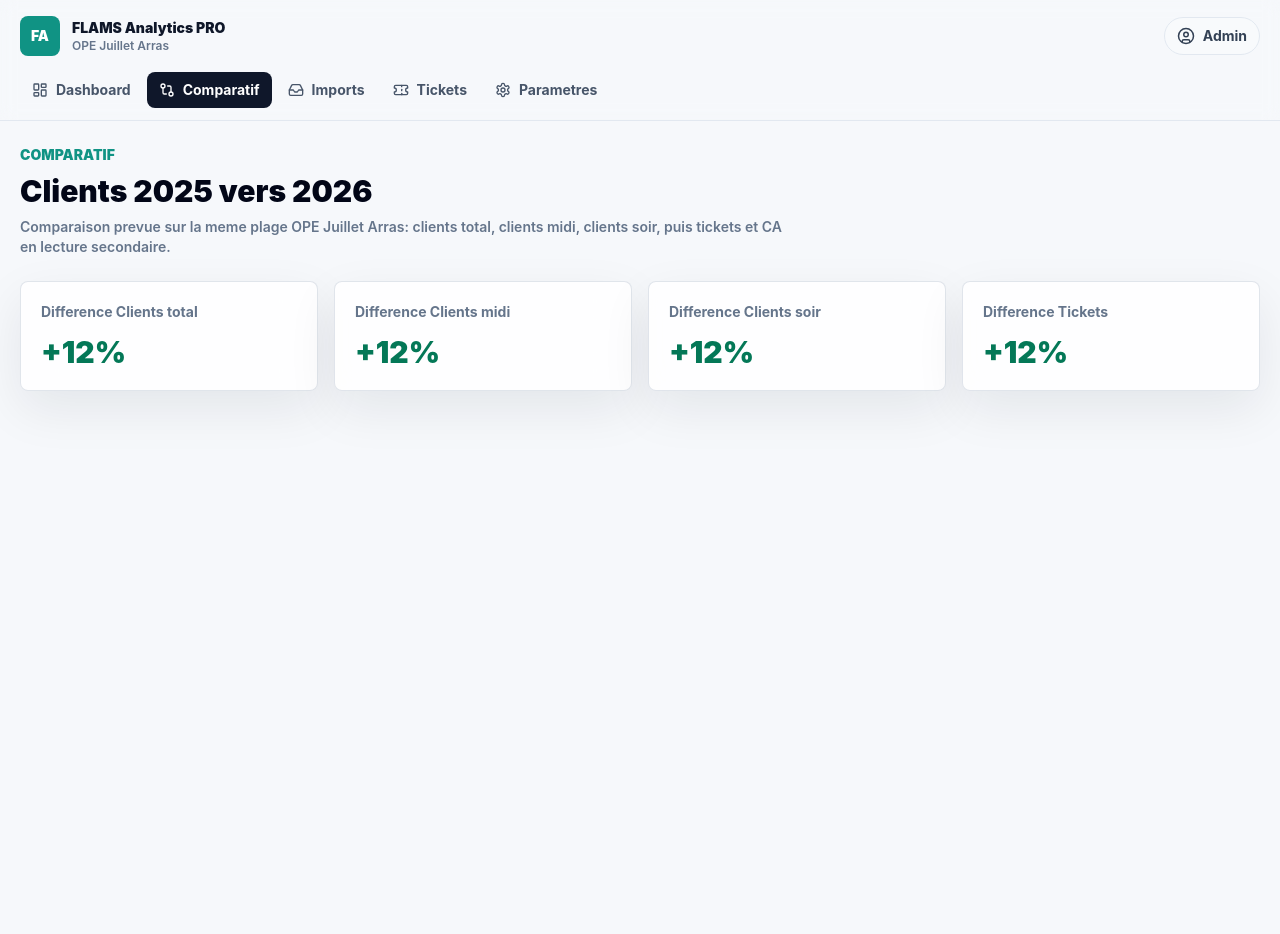
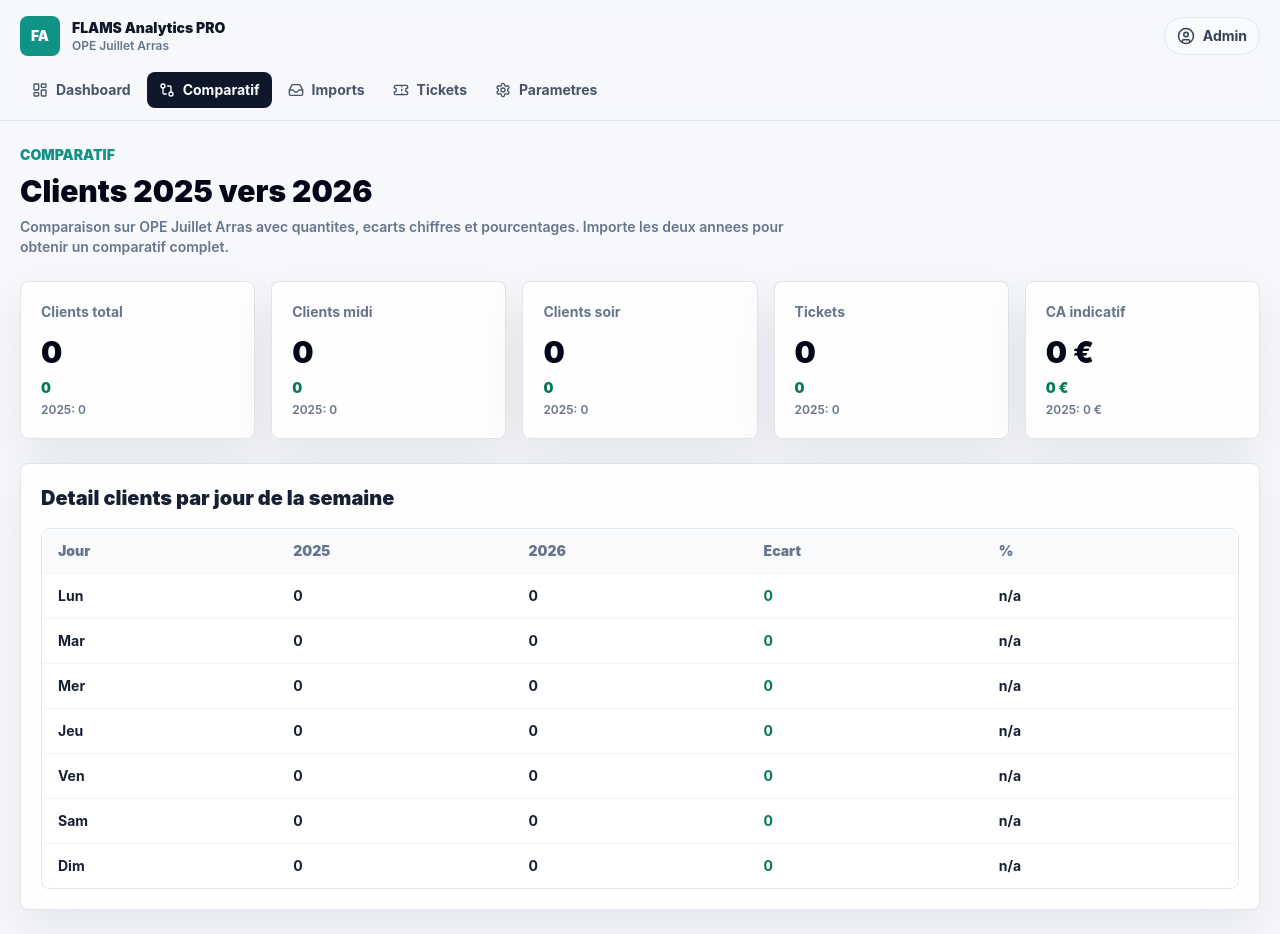
Before and after one commit to Nicolassteyer/Analyse-OPE-JUILLET---ARRAS, a React (Vite) app in the folder client/: page /comparatif in a window 1280 px wide. Before the commit the page ends 800 px from the top, so only its background shows below. Built offline with nearby package versions, Linux system fonts and the light colour scheme; no server answers.

Commit message:
Connect imported data to client analytics

```diff
--- /dev/null
+++ b/client/src/hooks/useAnalysisStore.jsx
@@ -0,0 +1,63 @@
+import { createContext, useContext, useEffect, useMemo, useState } from "react";
+
+const STORAGE_KEY = "flams-analysis-imports";
+const AnalysisContext = createContext(null);
+
+const emptyByYear = {
+  2025: null,
+  2026: null,
+};
+
+export function AnalysisProvider({ children }) {
+  const [importsByYear, setImportsByYear] = useState(() => {
+    try {
+      return { ...emptyByYear, ...JSON.parse(localStorage.getItem(STORAGE_KEY) || "{}") };
+    } catch {
+      return emptyByYear;
+    }
+  });
+
+  useEffect(() => {
+    localStorage.setItem(STORAGE_KEY, JSON.stringify(importsByYear));
+  }, [importsByYear]);
+
+  function saveImport(importResult) {
+    setImportsByYear((current) => ({
+      ...current,
+      [importResult.year]: {
+        ...importResult,
+        importedAt: new Date().toISOString(),
+      },
+    }));
+  }
+
+  const value = useMemo(() => ({ importsByYear, saveImport }), [importsByYear]);
+
+  return <AnalysisContext.Provider value={value}>{children}</AnalysisContext.Provider>;
+}
+
+export function useAnalysisStore() {
+  const context = useContext(AnalysisContext);
+  if (!context) {
+    throw new Error("useAnalysisStore must be used inside AnalysisProvider");
+  }
+
+  return context;
+}
+
+export function getActiveImport(importsByYear) {
+  return importsByYear[2026] || importsByYear[2025] || null;
+}
+
+export function getKpis(importResult) {
+  return importResult?.parsed?.kpis || {
+    clientsCount: 0,
+    lunchClients: 0,
+    dinnerClients: 0,
+    ticketsCount: 0,
+    revenueConcerned: 0,
+    averageTicket: 0,
+    lunchTickets: 0,
+    dinnerTickets: 0,
+  };
+}
--- a/client/src/main.jsx
+++ b/client/src/main.jsx
@@ -2,12 +2,15 @@ import React from "react";
 import ReactDOM from "react-dom/client";
 import { BrowserRouter } from "react-router-dom";
 import App from "./App.jsx";
+import { AnalysisProvider } from "./hooks/useAnalysisStore.jsx";
 import "./styles.css";
 
 ReactDOM.createRoot(document.getElementById("root")).render(
   <React.StrictMode>
     <BrowserRouter>
-      <App />
+      <AnalysisProvider>
+        <App />
+      </AnalysisProvider>
     </BrowserRouter>
   </React.StrictMode>,
 );
--- a/client/src/pages/Comparatif.jsx
+++ b/client/src/pages/Comparatif.jsx
@@ -1,20 +1,77 @@
+import { getKpis, useAnalysisStore } from "../hooks/useAnalysisStore.jsx";
+import { formatCurrency } from "../utils/formatters.js";
+
+function diff(current, previous) {
+  const delta = current - previous;
+  const percent = previous ? (delta / previous) * 100 : null;
+  return { delta, percent };
+}
+
+function formatDelta(value, formatter = (item) => item) {
+  const sign = value > 0 ? "+" : "";
+  return `${sign}${formatter(value)}`;
+}
+
 export default function Comparatif() {
+  const { importsByYear } = useAnalysisStore();
+  const kpis2025 = getKpis(importsByYear[2025]);
+  const kpis2026 = getKpis(importsByYear[2026]);
+
+  const rows = [
+    { label: "Clients total", current: kpis2026.clientsCount, previous: kpis2025.clientsCount },
+    { label: "Clients midi", current: kpis2026.lunchClients, previous: kpis2025.lunchClients },
+    { label: "Clients soir", current: kpis2026.dinnerClients, previous: kpis2025.dinnerClients },
+    { label: "Tickets", current: kpis2026.ticketsCount, previous: kpis2025.ticketsCount },
+    { label: "CA indicatif", current: kpis2026.revenueConcerned, previous: kpis2025.revenueConcerned, currency: true },
+  ].map((row) => ({ ...row, ...diff(row.current, row.previous) }));
+
+  const days = ["Lun", "Mar", "Mer", "Jeu", "Ven", "Sam", "Dim"].map((day) => {
+    const current = importsByYear[2026]?.parsed?.dailyClients?.find((item) => item.day === day)?.clients || 0;
+    const previous = importsByYear[2025]?.parsed?.dailyClients?.find((item) => item.day === day)?.clients || 0;
+    return { day, current, previous, ...diff(current, previous) };
+  });
+
   return (
     <div className="space-y-6">
       <section>
         <p className="text-sm font-black uppercase text-brand">Comparatif</p>
         <h1 className="mt-2 text-3xl font-black text-slate-950">Clients 2025 vers 2026</h1>
         <p className="mt-2 max-w-3xl text-sm font-semibold text-muted">
-          Comparaison prevue sur la meme plage OPE Juillet Arras: clients total, clients midi, clients soir, puis tickets et CA en lecture secondaire.
+          Comparaison sur OPE Juillet Arras avec quantites, ecarts chiffres et pourcentages. Importe les deux annees pour obtenir un comparatif complet.
         </p>
       </section>
-      <section className="grid gap-4 md:grid-cols-4">
-        {["Clients total", "Clients midi", "Clients soir", "Tickets"].map((label) => (
-          <article key={label} className="glass-panel rounded-lg p-5">
-            <p className="text-sm font-bold text-muted">Difference {label}</p>
-            <strong className="mt-3 block text-3xl font-black text-emerald-700">+12%</strong>
+      <section className="grid gap-4 md:grid-cols-2 xl:grid-cols-5">
+        {rows.map((row) => (
+          <article key={row.label} className="glass-panel rounded-lg p-5">
+            <p className="text-sm font-bold text-muted">{row.label}</p>
+            <strong className="mt-3 block text-3xl font-black text-slate-950">{row.currency ? formatCurrency(row.current) : row.current}</strong>
+            <p className="mt-2 text-sm font-black text-emerald-700">
+              {formatDelta(row.delta, row.currency ? formatCurrency : (value) => value)} {row.percent === null ? "" : `(${formatDelta(Math.round(row.percent))}%)`}
+            </p>
+            <p className="mt-1 text-xs font-semibold text-muted">2025: {row.currency ? formatCurrency(row.previous) : row.previous}</p>
           </article>
         ))}
+      </section>
+      <section className="glass-panel rounded-lg p-5">
+        <h2 className="text-xl font-black">Detail clients par jour de la semaine</h2>
+        <div className="mt-4 overflow-hidden rounded-lg border border-slate-200 bg-white">
+          <div className="grid grid-cols-5 gap-3 bg-slate-50 px-4 py-3 text-sm font-black text-muted">
+            <span>Jour</span>
+            <span>2025</span>
+            <span>2026</span>
+            <span>Ecart</span>
+            <span>%</span>
+          </div>
+          {days.map((day) => (
+            <div key={day.day} className="grid grid-cols-5 gap-3 border-t border-slate-100 px-4 py-3 text-sm font-bold">
+              <span>{day.day}</span>
+              <span>{day.previous}</span>
+              <span>{day.current}</span>
+              <span className={day.delta >= 0 ? "text-emerald-700" : "text-orange-700"}>{formatDelta(day.delta)}</span>
+              <span>{day.percent === null ? "n/a" : `${formatDelta(Math.round(day.percent))}%`}</span>
+            </div>
+          ))}
+        </div>
       </section>
     </div>
   );
--- a/client/src/pages/Dashboard.jsx
+++ b/client/src/pages/Dashboard.jsx
@@ -1,38 +1,57 @@
 import { RevenueChart } from "../components/charts/RevenueChart.jsx";
 import { KpiCard } from "../components/dashboard/KpiCard.jsx";
+import { getActiveImport, getKpis, useAnalysisStore } from "../hooks/useAnalysisStore.jsx";
+import { formatCurrency } from "../utils/formatters.js";
 
-const kpis = [
-  { label: "Clients total", value: "184", trend: "Midi + Soir", tone: "good" },
-  { label: "Clients midi", value: "96", trend: "52% du total", tone: "good" },
-  { label: "Clients soir", value: "88", trend: "48% du total" },
-  { label: "Tickets total", value: "61", trend: "Base analysee" },
-  { label: "Ticket moyen", value: "39 EUR", trend: "Repere CA" },
-];
+function periodLabel(importResult) {
+  const period = importResult?.parsed?.period;
+  if (!period?.startDate && !period?.endDate) {
+    return "Dates exactes en attente de parsing";
+  }
+
+  if (period.startDate === period.endDate) {
+    return period.startDate;
+  }
+
+  return `${period.startDate || "debut inconnu"} au ${period.endDate || "fin inconnue"}`;
+}
 
 export default function Dashboard() {
+  const { importsByYear } = useAnalysisStore();
+  const activeImport = getActiveImport(importsByYear);
+  const kpis = getKpis(activeImport);
+  const daily = activeImport?.parsed?.dailyClients || [];
+  const importedYear = activeImport?.year || "aucune annee importee";
+
+  const cards = [
+    { label: "Clients total", value: kpis.clientsCount, trend: "Midi + Soir", tone: "good" },
+    { label: "Clients midi", value: kpis.lunchClients, trend: `${kpis.clientsCount ? Math.round((kpis.lunchClients / kpis.clientsCount) * 100) : 0}% du total`, tone: "good" },
+    { label: "Clients soir", value: kpis.dinnerClients, trend: `${kpis.clientsCount ? Math.round((kpis.dinnerClients / kpis.clientsCount) * 100) : 0}% du total` },
+    { label: "Tickets total", value: kpis.ticketsCount, trend: "Tickets analyses" },
+    { label: "Ticket moyen", value: formatCurrency(kpis.averageTicket || 0), trend: "Repere CA" },
+  ];
+
   return (
     <div className="space-y-6">
       <section>
-        <p className="text-sm font-black uppercase text-brand">Periode analysee: OPE Juillet Arras</p>
+        <p className="text-sm font-black uppercase text-brand">Periode analysee: OPE Juillet Arras - {importedYear}</p>
         <h1 className="mt-2 text-3xl font-black tracking-normal text-slate-950">Focus clients midi, soir et total</h1>
         <p className="mt-2 max-w-3xl text-sm font-semibold text-muted">
-          Plage cible: exports FLAMS 2025 et 2026 de l'operation Juillet Arras. Les dates exactes seront affichees apres parsing des fichiers HTML importes.
+          Plage analysee: {periodLabel(activeImport)}. Les indicateurs se mettent a jour apres import d'un export HTML 2025 ou 2026.
         </p>
       </section>
       <section className="grid gap-4 md:grid-cols-2 xl:grid-cols-5">
-        {kpis.map((kpi) => (
+        {cards.map((kpi) => (
           <KpiCard key={kpi.label} {...kpi} />
         ))}
       </section>
       <section className="grid gap-6 xl:grid-cols-[1.35fr_0.65fr]">
         <article className="glass-panel rounded-lg p-5">
-          <div className="mb-4 flex items-center justify-between">
-            <div>
-              <p className="text-sm font-black uppercase text-brand">Evolution clients</p>
-              <h2 className="text-xl font-black">Clients par jour analyse</h2>
-            </div>
+          <div className="mb-4">
+            <p className="text-sm font-black uppercase text-brand">Detail par jour</p>
+            <h2 className="text-xl font-black">Clients par jour de la semaine</h2>
           </div>
-          <RevenueChart />
+          <RevenueChart data={daily} />
         </article>
         <article className="glass-panel rounded-lg p-5">
           <p className="text-sm font-black uppercase text-brand">Midi / Soir</p>
@@ -40,15 +59,15 @@ export default function Dashboard() {
           <div className="mt-5 grid gap-3">
             <div className="rounded-lg border border-slate-200 bg-white p-4">
               <strong className="text-lg">Midi</strong>
-              <p className="mt-2 text-sm font-bold text-muted">Clients: 96 / 184 - Tickets: 33 - CA indicatif: 1 280 EUR</p>
+              <p className="mt-2 text-sm font-bold text-muted">Clients: {kpis.lunchClients} / {kpis.clientsCount} - Tickets: {kpis.lunchTickets || 0}</p>
             </div>
             <div className="rounded-lg border border-slate-200 bg-white p-4">
               <strong className="text-lg">Soir</strong>
-              <p className="mt-2 text-sm font-bold text-muted">Clients: 88 / 184 - Tickets: 28 - CA indicatif: 1 123 EUR</p>
+              <p className="mt-2 text-sm font-bold text-muted">Clients: {kpis.dinnerClients} / {kpis.clientsCount} - Tickets: {kpis.dinnerTickets || 0}</p>
             </div>
             <div className="rounded-lg border border-slate-200 bg-slate-950 p-4 text-white">
               <strong className="text-lg">Total</strong>
-              <p className="mt-2 text-sm font-bold text-slate-200">Clients: 184 - Tickets: 61 - CA indicatif: 2 403 EUR</p>
+              <p className="mt-2 text-sm font-bold text-slate-200">Clients: {kpis.clientsCount} - Tickets: {kpis.ticketsCount} - CA indicatif: {formatCurrency(kpis.revenueConcerned || 0)}</p>
             </div>
           </div>
         </article>
--- a/client/src/pages/Imports.jsx
+++ b/client/src/pages/Imports.jsx
@@ -1,10 +1,13 @@
 import { useState } from "react";
 import { UploadDropzone } from "../components/upload/UploadDropzone.jsx";
+import { useAnalysisStore } from "../hooks/useAnalysisStore.jsx";
 
 export default function Imports() {
+  const { saveImport } = useAnalysisStore();
   const [history, setHistory] = useState([]);
 
   function addImport(item) {
+    saveImport(item);
     setHistory((current) => [{ ...item, importedAt: new Date().toLocaleString("fr-FR") }, ...current]);
   }
 
```
Also changed, not shown: client/src/components/charts/RevenueChart.jsx (+9 -9 lines), 1 other file (tests, documents, lock files or other folders).
